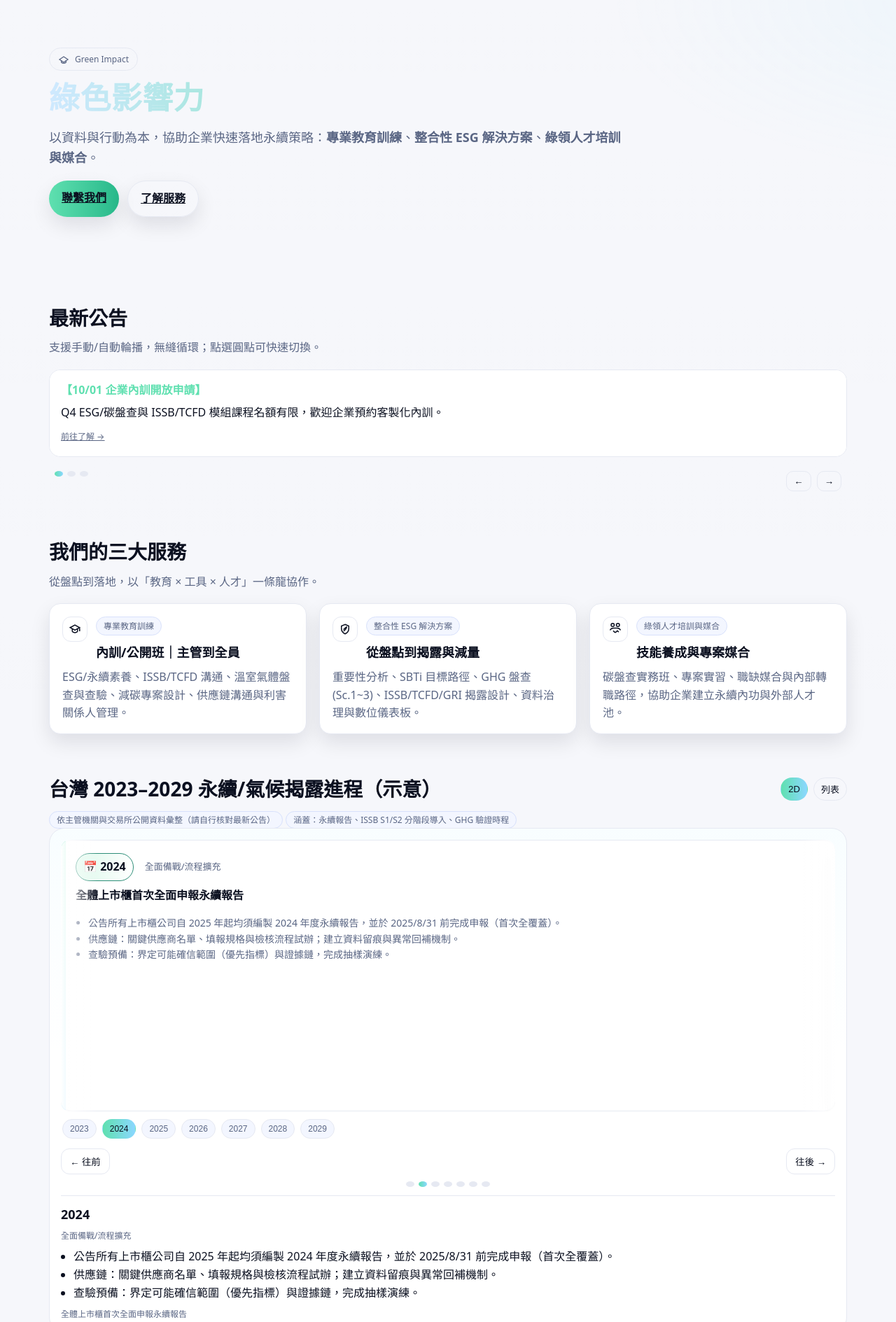
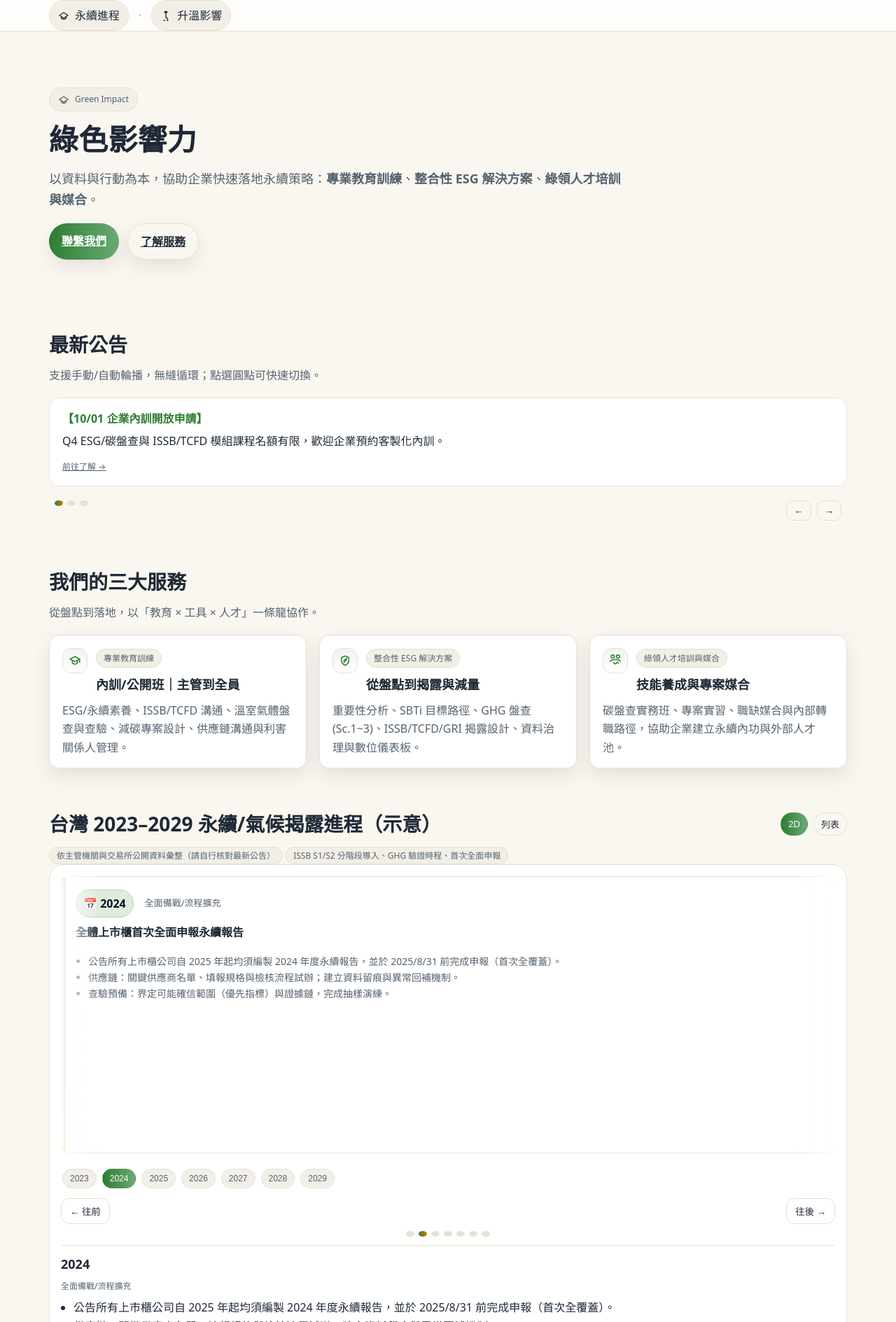
Before and after one commit to noobboy200/greenup, a plain HTML site: page index.html in a window 1280 px wide. Shown: the top 1889 px of the page at 70% size. Drawn offline with Linux system fonts and the light colour scheme.

Commit message:
Update index.html

```diff
--- a/index.html
+++ b/index.html
@@ -5,100 +5,122 @@
 <meta name="viewport" content="width=device-width, initial-scale=1" />
 <title>綠色影響力｜Green Impact</title>
 <meta name="description" content="綠色影響力：專業教育訓練、整合性ESG解決方案、綠領人才培訓與媒合。" />
-<meta name="color-scheme" content="light dark">
+<meta name="color-scheme" content="light dark" />
 <style>
+  /* ===================== 新風格（溫潤紙感／森綠 × 琥珀） ===================== */
   :root{
-    --bg:#0b1020; --card:#0f1730; --muted:#a7b6de; --text:#e9efff;
-    --brand:#5fe0b0; --brand-2:#28b88a; --line:#26304f; --ring:#79f6c1; --accent:#8bd7ff;
-    --warn:#ffd66b; --danger:#ff8e8e; --shadow:0 14px 36px rgba(2,12,36,.35);
-    --radius:16px; --radius-lg:22px; --maxw:1140px; --chip:#0e2346; --chip-brd:#29406f;
-    --grad: radial-gradient(1200px 600px at 5% -10%, rgba(94,225,161,.10), transparent 60%),
-            radial-gradient(900px 420px at 110% 0%, rgba(139,227,255,.08), transparent 60%),
-            linear-gradient(180deg, rgba(255,255,255,.02), transparent 30%), var(--bg);
+    --bg:#faf7f0;        /* 背景：象牙白 */
+    --card:#ffffff;      /* 區塊：純白 */
+    --text:#1f2937;      /* 正文：石墨灰 */
+    --muted:#55626f;     /* 次文字：藍灰 */
+    --line:#e7e1d6;      /* 線條：奶茶米 */
+    --brand:#2e7d32;     /* 主色：森綠 */
+    --brand-2:#6baa75;   /* 補色：鼠尾草綠 */
+    --accent:#d97706;    /* 點綴：琥珀橙 */
+    --chip:#f2efe7;      /* 晶片：淡米色 */
+    --chip-brd:#e6decc;
+    --shadow:0 10px 26px rgba(31,41,55,.10);
+    --radius:14px; --radius-lg:20px; --maxw:1140px;
 
-    /* 統一時間軸速度 */
-    --tl-hold: 3400ms;   /* 每張停留 */
-    --tl-dur:  800ms;    /* 轉場動畫 */
+    /* 時間軸統一節奏（兩條一致） */
+    --tl-hold: 3600ms;   /* 每張停留（更慢） */
+    --tl-dur:   820ms;   /* 轉場動畫 */
   }
-  @media (prefers-color-scheme: light){
-    :root{ --bg:#f6f7fb; --card:#fff; --text:#0b1020; --muted:#5a6684; --line:#e6e9f2; --chip:#f3f6ff; --chip-brd:#d8e1fb; --shadow:0 12px 28px rgba(0,10,30,.10);}
+  @media (prefers-color-scheme: dark){
+    :root{
+      --bg:#0e1113; --card:#15191c; --text:#e8edf2; --muted:#aab6c4; --line:#25303a;
+      --chip:#12181b; --chip-brd:#293540; --shadow:0 12px 30px rgba(0,0,0,.35);
+      --brand:#7ddc94; --brand-2:#4ab37a; --accent:#ffb454;
+    }
   }
-  html,body{margin:0;padding:0;background:var(--grad);color:var(--text);
-    font:16px/1.6 ui-sans-serif,system-ui,-apple-system,"Noto Sans TC",Segoe UI,Roboto,"PingFang TC","Heiti TC","Microsoft JhengHei",Arial,sans-serif;}
-  .container{max-width:var(--maxw);margin:0 auto;padding:24px}
-  .hero{padding:68px 0 42px}
-  .badge{display:inline-flex;gap:8px;align-items:center;padding:6px 12px;border:1px solid var(--line);border-radius:999px;font-size:12px;color:var(--muted);background:linear-gradient(180deg,rgba(255,255,255,.03),transparent)}
-  h1{font-size:44px;line-height:1.12;margin:14px 0 12px;letter-spacing:.4px;
-    background:linear-gradient(90deg,#cfe9ff,#5ee1a1 60%,#8be3ff); -webkit-background-clip:text; background-clip:text; color:transparent;}
+
+  html,body{margin:0;padding:0;background:var(--bg);color:var(--text);
+    font:16px/1.65 ui-sans-serif,system-ui,-apple-system,"Noto Sans TC",Segoe UI,Roboto,"PingFang TC","Microsoft JhengHei",Arial,sans-serif;
+    scroll-behavior:smooth}
+  /* 讓錨點不被頂部導覽擋住 */
+  section{scroll-margin-top:84px}
+
+  .container{max-width:var(--maxw);margin:0 auto;padding:0 22px}
+  .hero{padding:80px 0 42px}
+  .badge{display:inline-flex;gap:8px;align-items:center;padding:6px 12px;border:1px solid var(--line);border-radius:999px;font-size:12px;color:var(--muted);background:var(--chip)}
+  h1{font-size:42px;line-height:1.15;margin:16px 0 12px;letter-spacing:.2px}
   .lead{max-width:820px;color:var(--muted);font-size:18px}
   .cta{margin-top:18px;display:flex;gap:12px;flex-wrap:wrap}
   .btn{appearance:none;border:none;border-radius:999px;padding:12px 18px;font-weight:700;cursor:pointer;box-shadow:var(--shadow);transition:.25s transform,.25s box-shadow,.25s background,.25s border-color}
-  .btn-primary{background:linear-gradient(90deg,var(--brand),var(--brand-2));color:#0b1020}
-  .btn-primary:hover{transform:translateY(-1px);box-shadow:0 16px 40px rgba(55,185,137,.38)}
+  .btn-primary{background:linear-gradient(90deg,var(--brand),var(--brand-2));color:#fff}
+  .btn-primary:hover{transform:translateY(-1px);box-shadow:0 16px 40px rgba(46,125,50,.22)}
   .btn-ghost{background:transparent;border:1px solid var(--line);color:var(--text)}
-  .btn-ghost:hover{background:rgba(255,255,255,.04)}
+  .btn-ghost:hover{background:#fff1}
+
   .section{margin:56px 0}
   .section h2{font-size:28px;margin:0 0 8px}
   .section p.sub{margin:0 0 18px;color:var(--muted)}
 
-  /* 公告 */
+  /* ===================== 頂部「快速導覽」條 ===================== */
+  .quicknav-wrap{position:sticky;top:0;z-index:50;border-bottom:1px solid var(--line);background:rgba(255,255,255,.72)}
+  @media (prefers-color-scheme: dark){ .quicknav-wrap{background:rgba(21,25,28,.72)} }
+  .quicknav{display:flex;gap:14px;align-items:center;min-height:44px}
+  .quicknav a{display:inline-flex;align-items:center;gap:8px;padding:8px 12px;border:1px solid var(--line);border-radius:999px;
+    color:var(--text);text-decoration:none;background:var(--chip)}
+  .quicknav a:hover{border-color:var(--brand);box-shadow:0 0 0 2px color-mix(in oklab,var(--brand),transparent 80%) inset}
+  .quicknav .sep{opacity:.35}
+
+  /* ===================== 最新公告 ===================== */
   .announce{display:grid;grid-template-columns:1fr;gap:12px}
   .ticker{position:relative;overflow:hidden;border:1px solid var(--line);border-radius:var(--radius);background:var(--card)}
   .slides{display:flex;transition:transform .6s ease}
-  .slide{min-width:100%;padding:16px;background:var(--card)}
+  .slide{min-width:100%;padding:16px 18px}
   .slide strong{color:var(--brand)}
   .ticker-controls{display:flex;justify-content:space-between;gap:10px;padding:8px}
   .dot{width:8px;height:8px;border-radius:50%;background:var(--line);cursor:pointer;border:none}
   .dot.active{background:linear-gradient(90deg,var(--brand),var(--accent))}
   .ctrl{border:1px solid var(--line);background:transparent;color:var(--text);border-radius:10px;padding:6px 10px;cursor:pointer}
 
-  /* 服務卡（含 icons） */
+  /* ===================== 三大服務 ===================== */
   .grid{display:grid;grid-template-columns:repeat(3,1fr);gap:18px}
   .card{position:relative;background:var(--card);border:1px solid var(--line);border-radius:var(--radius);padding:18px 18px 16px 18px;box-shadow:var(--shadow);transition:transform .25s,box-shadow .25s,border-color .25s}
-  .card:hover{transform:translateY(-4px);border-color:#2d8e78;box-shadow:0 18px 48px rgba(94,225,161,.25)}
+  .card:hover{transform:translateY(-4px);border-color:color-mix(in oklab,var(--brand),white 60%);box-shadow:0 18px 48px rgba(46,125,50,.16)}
   .card h3{margin:10px 0 8px;font-size:18px}
   .card p{margin:0;color:var(--muted)}
   .svc-head{display:flex;gap:12px;align-items:flex-start}
-  .icon{width:34px;height:34px;flex:0 0 34px;border-radius:12px;background:linear-gradient(180deg,rgba(255,255,255,.05),transparent);border:1px solid var(--line);display:grid;place-items:center}
+  .icon{width:34px;height:34px;flex:0 0 34px;border-radius:12px;background:linear-gradient(180deg,rgba(46,125,50,.08),transparent);border:1px solid var(--line);display:grid;place-items:center;color:var(--brand)}
   .chip{display:inline-flex;align-items:center;gap:8px;font-size:12px;color:var(--muted);background:var(--chip);border:1px solid var(--chip-brd);border-radius:999px;padding:3px 10px}
 
-  /* ===== 2D 時間軸（統一速度、強化美觀） ===== */
-  .timeline{position:relative;border:1px solid var(--line);border-radius:var(--radius-lg);padding:16px;background:
-      linear-gradient(180deg, rgba(139,227,255,.06), transparent 45%), var(--card)}
+  /* ===================== 2D 時間軸（左出右進） ===================== */
+  .timeline{position:relative;border:1px solid var(--line);border-radius:var(--radius-lg);padding:16px;background:var(--card)}
   .timeline-header{display:flex;justify-content:space-between;gap:10px;align-items:center;margin:0 0 8px}
   .view-toggle{display:flex;gap:8px}
   .pill{border:1px solid var(--line);background:transparent;color:var(--text);border-radius:999px;padding:6px 10px;cursor:pointer;font-size:13px}
-  .pill[aria-pressed="true"]{background:linear-gradient(90deg,var(--brand),var(--accent));color:#0b1020;border-color:transparent}
+  .pill[aria-pressed="true"]{background:linear-gradient(90deg,var(--brand),var(--brand-2));color:#fff;border-color:transparent}
   .timeline .meta{display:flex;gap:8px;flex-wrap:wrap;margin:8px 0 10px}
   .meta .tag{background:var(--chip);border:1px solid var(--chip-brd);border-radius:999px;padding:3px 10px;font-size:12px;color:var(--muted)}
 
-  .timeline-2d .viewport{position:relative;height:388px;overflow:hidden;border-radius:14px}
+  .timeline-2d .viewport{position:relative;height:396px;overflow:hidden;border-radius:14px}
   .timeline-2d .viewport::before,
-  .timeline-2d .viewport::after{content:""; position:absolute; top:0; width:52px; height:100%; z-index:2; pointer-events:none;}
+  .timeline-2d .viewport::after{content:""; position:absolute; top:0; width:54px; height:100%; z-index:2; pointer-events:none;}
   .timeline-2d .viewport::before{left:0; background:linear-gradient(90deg, var(--card), transparent)}
   .timeline-2d .viewport::after{right:0; background:linear-gradient(270deg, var(--card), transparent)}
+  .timeline-2d .track{display:flex;height:100%;will-change:transform;transform:translateX(0);transition: transform var(--tl-dur) cubic-bezier(.2,.8,.2,1)}
 
-  .timeline-2d .track{display:flex;height:100%;will-change:transform;transform:translateX(0);transition: transform var(--tl-dur) cubic-bezier(.2,.8,.2,1)}
   .timeline-2d .card2d{
-    min-width:100%;box-sizing:border-box;padding:18px 20px;background:
-    linear-gradient(180deg, rgba(255,255,255,.02), transparent 40%), var(--card);
+    min-width:100%;box-sizing:border-box;padding:18px 20px;background:var(--card);
     border:1px solid var(--line);border-radius:16px;box-shadow:var(--shadow);
     display:grid;grid-template-columns:auto 1fr;grid-template-rows:auto auto 1fr;gap:8px 16px;position:relative;
   }
-  .card2d::before{content:""; position:absolute; left:0; top:0; bottom:0; width:6px; border-radius:16px 0 0 16px; background:linear-gradient(180deg,var(--brand),var(--accent)); opacity:.78;}
-  .badge-year,.badge-temp{grid-column:1/2;grid-row:1/2;display:inline-flex;align-items:center;gap:8px;padding:6px 10px;border-radius:999px;font-weight:800;border:1px solid #2d8e78;background:linear-gradient(90deg,rgba(94,225,161,.22),transparent);color:#0b1020}
+  .card2d::before{content:""; position:absolute; left:0; top:0; bottom:0; width:6px; border-radius:16px 0 0 16px; background:linear-gradient(180deg,var(--brand),var(--accent)); opacity:.9;}
+  .badge-year,.badge-temp{grid-column:1/2;grid-row:1/2;display:inline-flex;align-items:center;gap:8px;padding:6px 10px;border-radius:999px;font-weight:800;border:1px solid color-mix(in oklab,var(--brand),#fff 65%);background:color-mix(in oklab,var(--brand),#fff 85%);color:#0b1020}
   .kicker{grid-column:2/3;grid-row:1/2;align-self:center;color:var(--muted);font-size:13px}
   .title{grid-column:1/3;grid-row:2/3;font-weight:800}
   .body{grid-column:1/3;grid-row:3/4;color:var(--muted);font-size:14px}
   .body ul{margin:8px 0 0 18px;padding:0}
-  .progress{height:3px;background:linear-gradient(90deg,var(--brand),var(--accent));border-radius:999px;transform-origin:left;transform:scaleX(0)}
 
+  .progress{height:4px;margin-top:10px;background:linear-gradient(90deg,var(--brand),var(--accent));border-radius:999px;transform-origin:left;transform:scaleX(0)}
   .tl-actions{display:flex;justify-content:space-between;gap:10px;margin:12px 0 0}
   .tl-btn{border:1px solid var(--line);background:transparent;color:var(--text);border-radius:12px;padding:8px 12px;cursor:pointer}
 
   .rail{display:flex;gap:8px;overflow:auto;padding:8px 2px 2px}
   .rail button{white-space:nowrap;border:1px solid var(--line);background:var(--chip);color:var(--muted);border-radius:999px;padding:6px 10px;cursor:pointer;font-size:12px}
-  .rail button.active{background:linear-gradient(90deg,var(--brand),var(--accent));color:#0b1020;border-color:transparent}
+  .rail button.active{background:linear-gradient(90deg,var(--brand),var(--brand-2));color:#fff;border-color:transparent}
 
   .tl-dots{display:flex;gap:6px;justify-content:center;margin-top:10px}
   .tl-dot{width:8px;height:8px;border-radius:50%;background:var(--line);border:none;cursor:pointer}
@@ -116,7 +138,7 @@
   .listview summary{cursor:pointer;font-weight:700}
   .listview ul{margin:8px 0 0 18px;padding:0;color:var(--muted)}
 
-  /* Contact */
+  /* ===================== 聯繫我們 ===================== */
   .contact{display:grid;grid-template-columns:1.2fr .8fr;gap:18px}
   .form{background:var(--card);border:1px solid var(--line);border-radius:var(--radius);padding:18px}
   label{display:block;margin:10px 0 6px;font-weight:600}
@@ -130,14 +152,30 @@
   @media (max-width:960px){
     .grid{grid-template-columns:1fr}
     .contact{grid-template-columns:1fr}
-    .hero{padding-top:52px}
-    h1{font-size:36px}
+    .hero{padding-top:56px}
+    h1{font-size:34px}
     .timeline-2d .viewport{height:430px}
   }
-  :focus-visible{outline:2px solid var(--ring);outline-offset:2px;border-radius:10px}
+  :focus-visible{outline:2px solid color-mix(in oklab,var(--brand),#fff 40%);outline-offset:2px;border-radius:10px}
 </style>
 </head>
 <body>
+
+<!-- 快速導覽（只有兩個錨點） -->
+<div class="quicknav-wrap">
+  <div class="container quicknav">
+    <a href="#tw-timeline" aria-label="跳至永續進程">
+      <svg width="16" height="16" viewBox="0 0 24 24" fill="none" aria-hidden="true"><path d="M3 12l9-6 9 6-9 6-9-6Z" stroke="currentColor" stroke-width="2"/><path d="M7 14v4c0 .6 3 2 5 2s5-1.4 5-2v-4" stroke="currentColor" stroke-width="2"/></svg>
+      永續進程
+    </a>
+    <span class="sep">·</span>
+    <a href="#temp-timeline" aria-label="跳至升溫影響">
+      <svg width="16" height="16" viewBox="0 0 24 24" fill="none" aria-hidden="true"><path d="M12 3v14a4 4 0 1 1-4 4" stroke="currentColor" stroke-width="2"/><path d="M12 3l3 2-3 2-3-2 3-2Z" stroke="currentColor" stroke-width="2"/></svg>
+      升溫影響
+    </a>
+  </div>
+</div>
+
 <header class="container hero">
   <span class="badge">
     <svg width="16" height="16" viewBox="0 0 24 24" fill="none" aria-hidden="true"><path d="M3 12l9-6 9 6-9 6-9-6Z" stroke="currentColor" stroke-width="2"/><path d="M7 14v4c0 .6 3 2 5 2s5-1.4 5-2v-4" stroke="currentColor" stroke-width="2"/></svg>
@@ -232,7 +270,7 @@
     </div>
     <div class="meta">
       <span class="tag">依主管機關與交易所公開資料彙整（請自行核對最新公告）</span>
-      <span class="tag">涵蓋：永續報告、ISSB S1/S2 分階段導入、GHG 驗證時程</span>
+      <span class="tag">ISSB S1/S2 分階段導入、GHG 驗證時程、首次全面申報</span>
     </div>
 
     <div class="timeline timeline-2d" id="twWrap" aria-roledescription="carousel">
@@ -317,7 +355,7 @@
 </footer>
 
 <script>
-/* ===== 最新公告（無縫循環、自動重啟） ===== */
+/* ===================== 最新公告（無縫循環） ===================== */
 const NEWS = [
   { title:"10/01 企業內訓開放申請", body:"Q4 ESG/碳盤查與 ISSB/TCFD 模組課程名額有限，歡迎企業預約客製化內訓。", link:"#services" },
   { title:"SBTi 目標規劃諮詢", body:"提供路徑情境、減量專案庫與供應鏈展開建議。", link:"#contact" },
@@ -332,13 +370,13 @@ function renderNews(){
 }
 function updateNews(){ slidesEl.style.transform=`translateX(-${newsIndex*100}%)`; [...dotsEl.children].forEach((d,i)=>d.classList.toggle('active',i===newsIndex)); }
 function nextNews(step=1){ newsIndex=(newsIndex+step+NEWS.length)%NEWS.length; updateNews(); }
-function startAutoNews(){ stopAutoNews(); newsTimer=setInterval(()=>nextNews(1), 5200); }
+function startAutoNews(){ stopAutoNews(); newsTimer=setInterval(()=>nextNews(1), 5400); }
 function stopAutoNews(){ if(newsTimer) clearInterval(newsTimer); newsTimer=null; }
 document.getElementById('prevNews')?.addEventListener('click',()=>{ stopAutoNews(); nextNews(-1); startAutoNews(); });
 document.getElementById('nextNews')?.addEventListener('click',()=>{ stopAutoNews(); nextNews(1);  startAutoNews(); });
 dotsEl.addEventListener('click',e=>{ const i=e.target?.dataset?.dot; if(i==null) return; stopAutoNews(); newsIndex=Number(i); updateNews(); startAutoNews(); });
 
-/* ===== 台灣 2023–2029（細化；請依官方公告更新） ===== */
+/* ===================== 台灣 2023–2029（細化；請依官方公告更新） ===================== */
 const TW_TIMELINE = [
   { year:2023, tag:"路徑發布/制度準備",
     points:[
@@ -396,7 +434,7 @@ const TW_TIMELINE = [
   },
 ];
 
-/* ===== 升溫里程碑與影響（obs/proj，細化） ===== */
+/* ===================== 升溫里程碑與影響（obs/proj，細化） ===================== */
 const TEMP_TIMELINE = [
   { temp:"+0.5°", label:"早期變化（obs）", type:"obs",
     items:[
@@ -436,18 +474,17 @@ const TEMP_TIMELINE = [
     ]},
 ];
 
-/* ===== 2D Slider（統一速度；進度條只在停留時間運作 ⇒ 兩條一致） ===== */
+/* ===================== 2D Slider（統一 hold/dur，進度條只在停留時間運作） ===================== */
 class Slider2D{
   constructor(opts){
     Object.assign(this, opts); // trackEl, dotsEl, detailEl, progressEl, railEl, data, mapCard, mapDetail, labelFn
-    this.index = 1;      // 以中間起點（前後各有 clone）
+    this.index = 1;      // 前後各 clone，從 1 開始
     this.holdMs = parseInt(getComputedStyle(document.documentElement).getPropertyValue('--tl-hold'));
     this.durMs  = parseInt(getComputedStyle(document.documentElement).getPropertyValue('--tl-dur'));
     this.holdTimer = null; this.raf = null;
     this.render(); this.bind();
-    this.jumpTo(this.index);       // 直接定位
-    this.updateDetail(); this.highlight();
-    this.beginHold();              // 初始即啟動停留計時與進度
+    this.jumpTo(this.index); this.updateDetail(); this.highlight();
+    this.beginHold();
   }
   render(){
     const first = this.data[0], last = this.data[this.data.length-1];
@@ -463,15 +500,12 @@ class Slider2D{
       if(this.index === 0){ this.jumpTo(n); }
       else if(this.index === n+1){ this.jumpTo(1); }
       this.updateDetail(); this.highlight();
-      this.beginHold();   // 轉場結束後才開始進度
+      this.beginHold();
     });
-    // dots / rail
     this.dotsEl?.addEventListener('click', (e)=>{ const i=e.target?.dataset?.i; if(i==null) return; this.clearHold(); this.goTo(Number(i)+1); });
     this.railEl?.addEventListener('click', (e)=>{ const b=e.target.closest('button'); if(!b) return; this.clearHold(); this.goTo(Number(b.dataset.i)+1); });
-    // prev / next
     this.prevBtn?.addEventListener('click', ()=>{ this.clearHold(); this.prev(); });
     this.nextBtn?.addEventListener('click', ()=>{ this.clearHold(); this.next(); });
-    // hover 暫停 / 離開恢復
     this.viewportEl?.addEventListener('mouseenter', ()=>this.clearHold());
     this.viewportEl?.addEventListener('mouseleave', ()=>this.beginHold());
   }
@@ -489,7 +523,7 @@ class Slider2D{
   }
   clearHold(){ if(this.holdTimer) clearTimeout(this.holdTimer); this.holdTimer=null; if(this.raf) cancelAnimationFrame(this.raf); this.raf=null; this.progress(0); }
   progress(t){ if(this.progressEl) this.progressEl.style.transform = `scaleX(${t})`; }
-  highlight(){ // dots & rail
+  highlight(){
     const n=this.data.length, ai=(this.index-1+n)%n;
     this.dotsEl && [...this.dotsEl.children].forEach((d,i)=>d.classList.toggle('active', i===ai));
     this.railEl && [...this.railEl.children].forEach((b,i)=>b.classList.toggle('active', i===ai));
@@ -497,7 +531,7 @@ class Slider2D{
   updateDetail(){ const n=this.data.length, ai=(this.index-1+n)%n; const d=this.data[ai]; if(this.detailEl) this.detailEl.innerHTML=this.mapDetail(d); }
 }
 
-/* === 卡片模板 === */
+/* ===================== 卡片模板 ===================== */
 function cardTplTW(d){
   return `<article class="card2d">
     <div class="badge-year">📅 ${d.year}</div>
@@ -507,7 +541,9 @@ function cardTplTW(d){
   </article>`;
 }
 function detailTplTW(d){
-  return `<h3>${d.year}</h3><div class="tag">${d.tag}</div><ul>${d.points.map(p=>`<li>${p}</li>`).join('')}</ul>${d.scopeNote?`<div class="small" style="margin-top:8px">${d.scopeNote}</div>`:''}`;
+  return `<h3>${d.year}</h3><div class="tag">${d.tag}</div>
+  <ul>${d.points.map(p=>`<li>${p}</li>`).join('')}</ul>
+  ${d.scopeNote?`<div class="small" style="margin-top:8px">${d.scopeNote}</div>`:''}`;
 }
 function cardTplTP(d){
   return `<article class="card2d">
@@ -518,10 +554,11 @@ function cardTplTP(d){
   </article>`;
 }
 function detailTplTP(d){
-  return `<h3>${d.temp}</h3><div class="tag">${d.type==='proj'?'預期影響｜':'觀測影響｜'}${d.label}</div><ul>${d.items.map(p=>`<li>${p}</li>`).join('')}</ul>`;
+  return `<h3>${d.temp}</h3><div class="tag">${d.type==='proj'?'預期影響｜':'觀測影響｜'}${d.label}</div>
+  <ul>${d.items.map(p=>`<li>${p}</li>`).join('')}</ul>`;
 }
 
-/* === 建立兩個 Slider（統一 hold/dur，進度條一致） === */
+/* ===================== 建立兩個 Slider ===================== */
 const sliderTW = new Slider2D({
   trackEl: document.getElementById('trackTW'),
   viewportEl: document.querySelector('#twWrap .viewport'),
@@ -551,7 +588,7 @@ const sliderTP = new Slider2D({
   labelFn: d => d.temp
 });
 
-/* 列表檢視（兩軌一致） */
+/* ===================== 列表檢視 ===================== */
 function renderList(container, data, titleKey, tagFn, listKey, noteKey){
   container.innerHTML = data.map(d=>`<details><summary>${d[titleKey]} — <span class="small">${typeof tagFn==='function'?tagFn(d):d[tagFn]||''}</span></summary><ul>${d[listKey].map(li=>`<li>${li}</li>`).join('')}</ul>${noteKey&&d[noteKey]?`<div class="small" style="margin-top:8px">${d[noteKey]}</div>`:''}</details>`).join('');
 }
@@ -567,8 +604,12 @@ function setToggle(is2D, wrapEl, listEl, btn2d, btnList){
   btn2d.setAttribute('aria-pressed',String(is2D));
   btnList.setAttribute('aria-pressed',String(!is2D));
 }
+tw2dBtn.addEventListener('click', ()=> setToggle(true,  twWrap, twList, tw2dBtn, twListBtn));
+twListBtn.addEventListener('click',()=> setToggle(false, twWrap, twList, tw2dBtn, twListBtn));
+tp2dBtn.addEventListener('click', ()=> setToggle(true,  tpWrap, tpList, tp2dBtn, tpListBtn));
+tpListBtn.addEventListener('click',()=> setToggle(false, tpWrap, tpList, tp2dBtn, tpListBtn));
 
-/* 聯繫我們 */
+/* ===================== 聯繫我們 ===================== */
 function sendEmail(e){
   e.preventDefault();
   const name=document.getElementById('name').value.trim();
@@ -588,7 +629,7 @@ function copyForm(){
   navigator.clipboard.writeText(text).then(()=>alert('已複製表單內容，可貼到任意通訊軟體'));
 }
 
-/* 啟動 */
+/* ===================== 啟動 ===================== */
 document.getElementById('yearNow').textContent=new Date().getFullYear();
 renderNews(); startAutoNews();
 </script>
```
